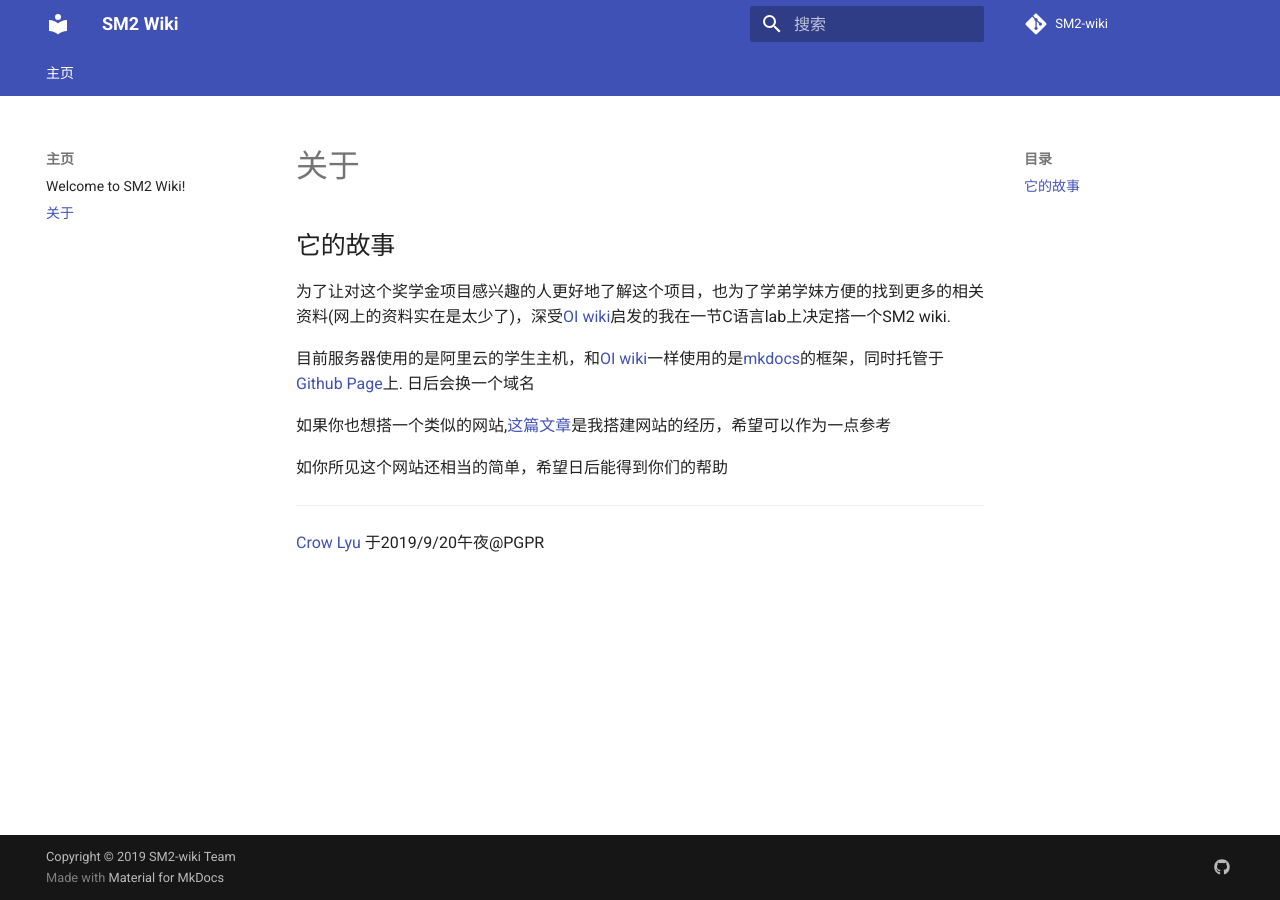
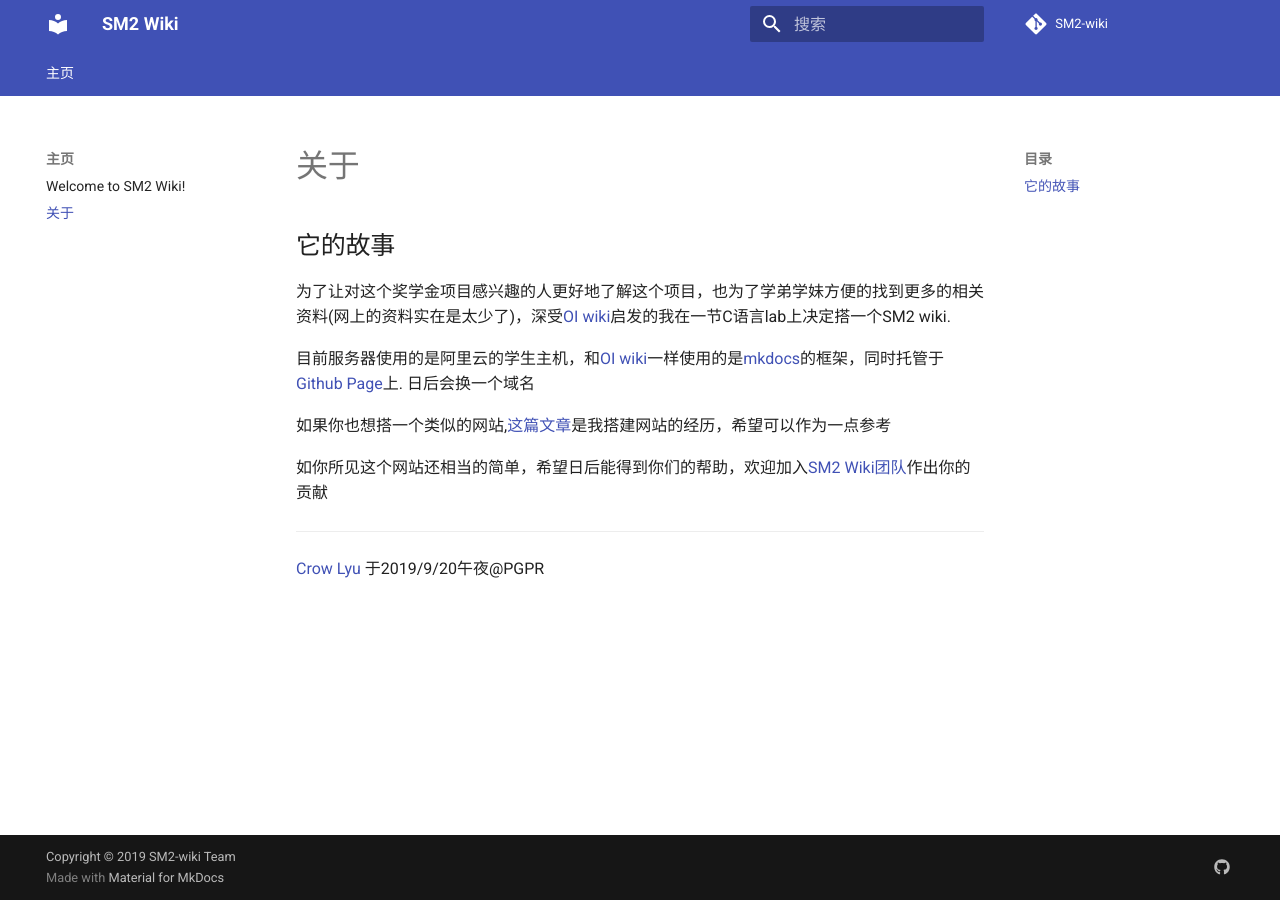
Before and after one commit to SM2-wiki/SM2-wiki, an MkDocs documentation site: the page built from docs/intro/about.md, in a window 1280 px wide. Built offline with MkDocs 1.6.1 and Material for MkDocs 9.7.7, drawn with Linux system fonts in a browser that asks for light colours; comment, search, counter and statistics services are not loaded.

Commit message:
Update about.md

```diff
--- a/docs/intro/about.md
+++ b/docs/intro/about.md
@@ -9,7 +9,7 @@ pagetime: 'on'
 
 如果你也想搭一个类似的网站,[这篇文章](https://rye-catcher.github.io/2019/09/20/%E6%90%AD%E5%BB%BASM2-Wiki%E4%B9%8B%E8%B7%AF/)是我搭建网站的经历，希望可以作为一点参考
 
-如你所见这个网站还相当的简单，希望日后能得到你们的帮助
+如你所见这个网站还相当的简单，希望日后能得到你们的帮助，欢迎加入[SM2 Wiki团队](https://github.com/SM2-wiki)作出你的贡献
 
 ---
 
```
